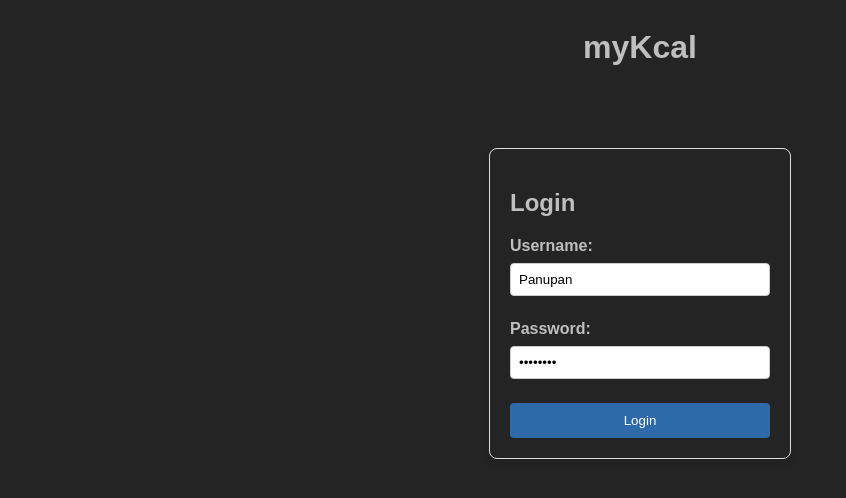
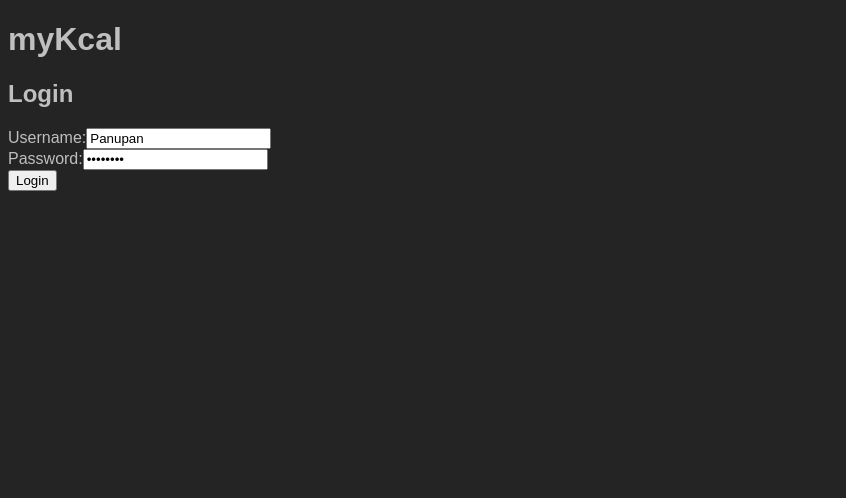
Before and after one commit to BallPanupan/myKcal, a React (Vite) app in the folder frontEnd/myKcal/: page / in a window 1280 px wide. Shown: the top 498 px of the page, without its empty margins (0-846 px from the left). Built offline with nearby package versions, Linux system fonts and the light colour scheme.

Commit message:
update form login and interface

```diff
--- a/frontEnd/myKcal/src/components/Login/Login.tsx
+++ b/frontEnd/myKcal/src/components/Login/Login.tsx
@@ -1,14 +1,32 @@
-// src/components/Login.tsx
-import React, { useState } from 'react';
-import './Login.css';
+import React, { ChangeEvent } from 'react';
 
-const Login: React.FC = () => {
-  const [username, setUsername] = useState('Panupan');
-  const [password, setPassword] = useState('Password');
+interface LoginProps {
+	onLoginSuccess: (username: string, password: string) => void;
+}
+
+const Login: React.FC<LoginProps> = ({ onLoginSuccess }) => {
+	const [username, setUsername] = React.useState<string>('Panupan');
+	const [password, setPassword] = React.useState<string>('Password');
 
 	const handleLogin = () => {
 		// Add your login logic here
 		console.log('Logging in with:', { username, password });
+
+		// Call the callback on successful login
+		onLoginSuccess(username, password);
+	};
+
+	const handleUsernameChange = (e: ChangeEvent<HTMLInputElement>) => {
+		setUsername(e.target.value);
+	};
+
+	const handlePasswordChange = (e: ChangeEvent<HTMLInputElement>) => {
+		setPassword(e.target.value);
+	};
+
+	const handleSubmit = (e: React.FormEvent<HTMLFormElement>) => {
+		e.preventDefault();
+		handleLogin();
 	};
 
 	return (
@@ -16,14 +34,14 @@ const Login: React.FC = () => {
 			<h1>myKcal</h1>
 			<div className='login'>
 				<h2>Login</h2>
-      <form>
+				<form onSubmit={handleSubmit}>
 					<div className="form-group">
 						<label htmlFor="username">Username:</label>
 						<input
 							type="text"
 							id="username"
 							value={username}
-            onChange={(e) => setUsername(e.target.value)}
+							onChange={handleUsernameChange}
 						/>
 					</div>
 					<div className="form-group">
@@ -32,10 +50,10 @@ const Login: React.FC = () => {
 							type="password"
 							id="password"
 							value={password}
-            onChange={(e) => setPassword(e.target.value)}
+							onChange={handlePasswordChange}
 						/>
 					</div>
-        <button type="button" onClick={handleLogin} className="login-button">
+					<button type="submit" className="login-button">
 						Login
 					</button>
 				</form>
```
Lines whose indentation alone changed are shown as unchanged.
